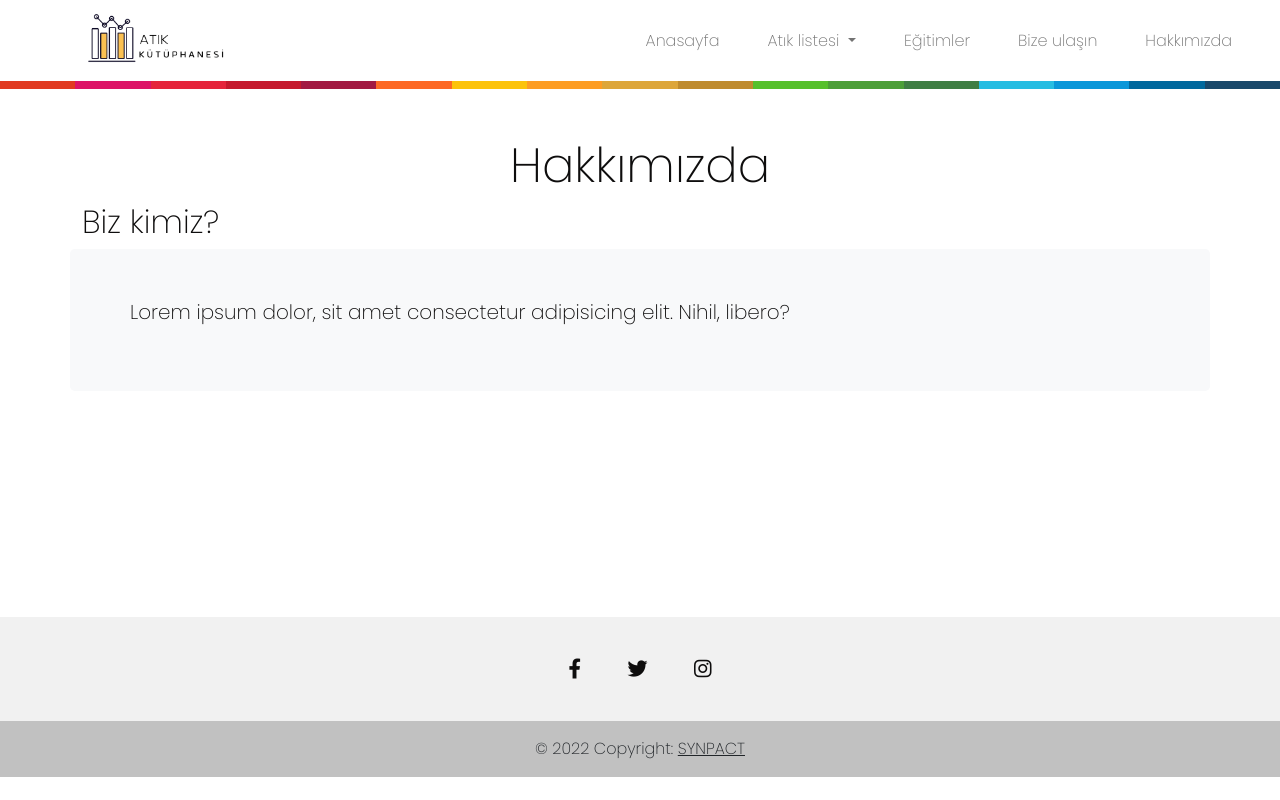
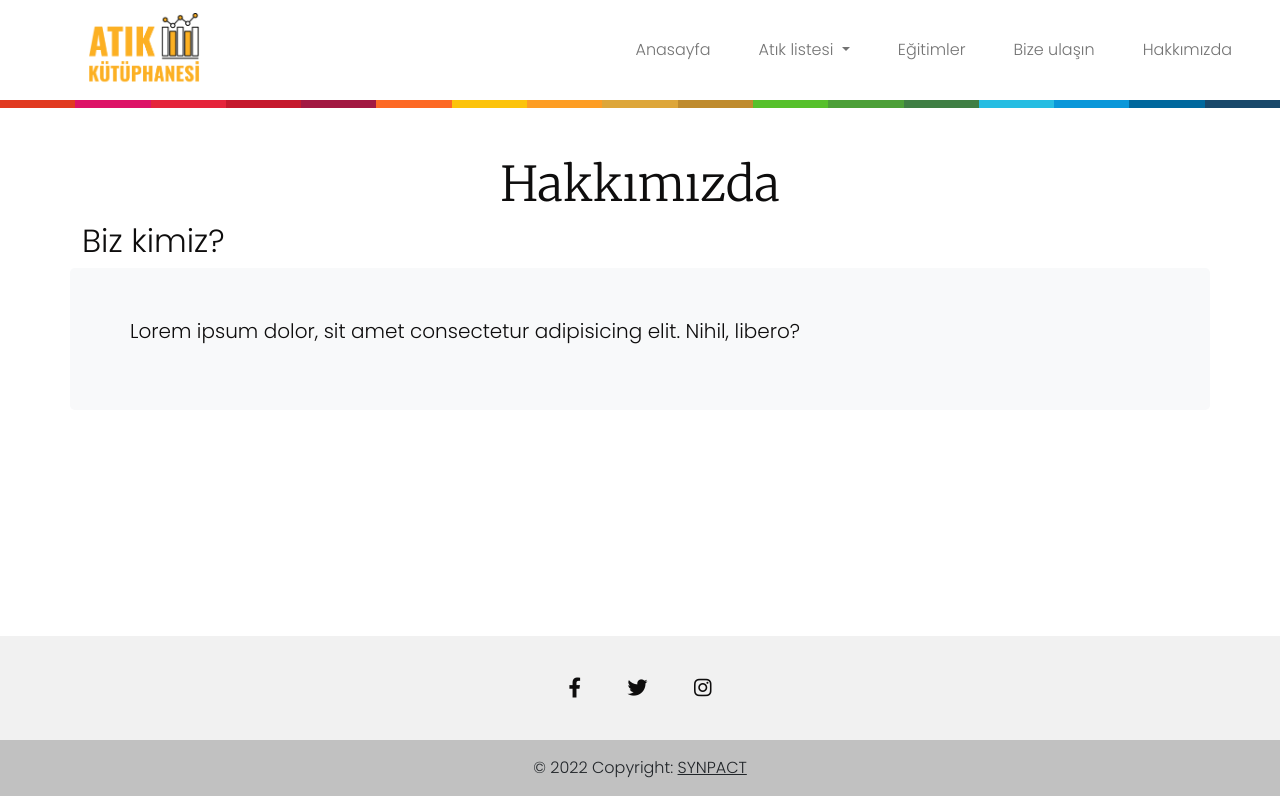
Before and after one commit to huseyin72/atikutuphanesi, a Django app: page /about/ in a window 1280 px wide. Run offline with Django 4.2, Linux system fonts and the light colour scheme; some libraries are stand-ins or nearby versions.

Commit message:
V-24242425

```diff
--- a/atikkutuphanesi/atikkutuphanesi/settings.py
+++ b/atikkutuphanesi/atikkutuphanesi/settings.py
@@ -6,7 +6,7 @@ Generated by 'django-admin startproject' using Django 4.0.2.
 For more information on this file, see
 https://docs.djangoproject.com/en/4.0/topics/settings/
 
-For the full list of settings and their values, see
+For the full list of settings and their values, seef
 https://docs.djangoproject.com/en/4.0/ref/settings/
 """
 
--- a/atikkutuphanesi/kutuphane/map.py
+++ b/atikkutuphanesi/kutuphane/map.py
@@ -51,9 +51,9 @@ class MapObject:
 def viv(name):
 
 
-     df = pd.read_csv("/Users/huseyinozdemir/Desktop/atikutuphanesi/atikkutuphanesi" + name)
+     df = pd.read_csv("../atikkutuphanesi" + name)
      if "Tesis İli " not in df.columns:
-          df = pd.read_csv("/Users/huseyinozdemir/Desktop/atikutuphanesi/atikkutuphanesi" + name)
+          df = pd.read_csv("../atikkutuphanesi" + name)
 
      if "Tesisi İli" in df.columns :
           df=df.rename(columns = {'Tesisi İli':'Tesis İli'})
@@ -117,7 +117,7 @@ def viv(name):
 
      except:
           try:
-               df = df = pd.read_csv("/Users/huseyinozdemir/Desktop/atikutuphanesi/atikkutuphanesi" + name,skiprows=1)
+               df = df = pd.read_csv("../atikkutuphanesi" + name,skiprows=1)
                if "Tesisi İli" in df.columns :
                    df=df.rename(columns = {'Tesisi İli':'Tesis İli'})
 
--- a/atikkutuphanesi/kutuphane/map_.py
+++ b/atikkutuphanesi/kutuphane/map_.py
@@ -27,9 +27,9 @@ class MapObject:
 
 
 def viv(name):
-    df = pd.read_csv("/Users/huseyinozdemir/Desktop/atikutuphanesi/atikkutuphanesi" + name)
+    df = pd.read_csv("../atikkutuphanesi" + name)
     if "Lisans Konuları" not in df.columns:
-        df = pd.read_csv("/Users/huseyinozdemir/Desktop/atikutuphanesi/atikkutuphanesi" + name,skiprows=1)
+        df = pd.read_csv("../atikkutuphanesi" + name,skiprows=1)
     if "Tesisi İli" in df.columns :
         df=df.rename(columns = {'Tesisi İli':'Tesis İli'})
 
--- /dev/null
+++ b/atikkutuphanesi/kutuphane/map_class.py
@@ -0,0 +1,3 @@
+class Map_object:
+    def __init__(self,city_name):
+        pass
--- a/atikkutuphanesi/kutuphane/static/js/drop.js
+++ b/atikkutuphanesi/kutuphane/static/js/drop.js
@@ -585,8 +585,8 @@ var selectId =[
     [[514,515,516,517,518,519,520,521,523,524,525,526,527,528,529,530,531,532,533,534,535,],[536,537]],
     [[538,539,540,541,542,543,544,545],[546,547,548,549,550],[551,552,553,554,555,556],[557,558,559],[560,561,562,563,564,565],[566,567,568],[569,570,571]],
     [[572,573,574,575,576],],
-    [[577,578,579,580,581,582,583,584],[585,568]],
-    [[569,570,571,572,573,574,575,576,577,578,579,580,581,582,583,584,585,586,587,588],[589,590,591,592,593,594,595,596],[597,598,599,600],[601,602,603],[604,605,606,607,608,609],[610,611,612,613,614,615],[616,617,618],[619,620,623,624,625,626,627],[628,629,630,631],[632,633,634,635],[636,637,638,639,640],],
+    [[577,578,579,580,581,582,583,584,999,9999],[585,901]],
+    [[902,903,904,905,906,907,908,909,910,911,912,913,914,915,916,917,918,586,587,588],[589,590,591,592,593,594,595,596],[597,598,599,600],[601,602,603],[604,605,606,607,608,609],[610,611,612,613,614,615],[616,617,618],[619,620,623,624,625,626,627],[628,629,630,631],[632,633,634,635],[636,637,638,639,640],],
     [[641,642,643,644,645],[646,647,648,649],[650,651,652],[653,654,655,656,657,658,659,660,661,662],[663,664,665,666,667,668],[669,670,671,672],[673,674],[675,676,677,678]],
     [[679,680,681,682,683,684,685,686,687],[688,689,690,691,692,693,694]],
     [[695,696,697,698,699,700,701,702,703,704,705,706,707,708,709],[710,711,712,713,714,715,716,717,718,719],[720,721,722,723],[724,725,726,727],[728,729,730,731],[732,733,734,735,736],[737,738],[739,740,741,742,743,744,745,746,747,748,749,750,751],[756,757,758,759,760,761,762],[ 763,764,765,766,767,768],[769,770,771,772,773,774,775,776],[777,778,779,780,781,782,783,784,785,786,787,788],[789,790,791,792,793,794,795,796]],
--- a/atikkutuphanesi/kutuphane/static/main.css
+++ b/atikkutuphanesi/kutuphane/static/main.css
@@ -5,16 +5,19 @@
     text-decoration:none;
     list-style:none;
     color:rgb(14, 13, 13);
-    font-family: 'Poppins', sans-serif;
+
    /*  font-family: 'Open Sans', sans-serif; */
     scroll-behavior: smooth;
+
   /*   overflow-x: hidden; */
 
 
 
 
   }
+  h1, h2, h3, h4, h5, h6 {font-family: 'Merriweather', sans-serif !important;}
 
 body{
   min-width: 100vw;
+  font-family: 'Poppins', sans-serif !important;
 }
--- a/atikkutuphanesi/templates/includes/navbar.html
+++ b/atikkutuphanesi/templates/includes/navbar.html
@@ -32,8 +32,9 @@
     <div class="container-fluid sticky-top" style="background-color:white ;">
         <nav class="navbar navbar-expand-lg navbar-light ">
             <div class="container-fluid">
-                <img class="logopng navbar-brand" src="{%static 'imgs/logoguncel4.png'%}" alt="" srcset=""
-                    style="margin-left:4rem; width:8.5rem; height: auto;">
+            {% comment %} logoguncel4.png {% endcomment %}
+                <img class="logopng navbar-brand" src="{%static 'imgs/yatay_renkli.png'%}" alt="" srcset=""
+                    style="margin-left:4rem; width:7rem; height: auto;">
                 <button class="navbar-toggler" type="button" data-bs-toggle="collapse" data-bs-target="#navbarNav"
                     aria-controls="navbarNav" aria-expanded="false" aria-label="Toggle navigation">
                     <span class="navbar-toggler-icon"></span>
@@ -65,9 +66,9 @@
                                 <li><a class="dropdown-item p-2"
                                         href="https://www.atikkutuphanesi.com/atiklist/tehlikeliatik">Tehlikeli atık</a>
                                 </li>
-                                <li><a class="dropdown-item p-2"
+{% comment %}                                 <li><a class="dropdown-item p-2"
                                         href="https://www.atikkutuphanesi.com/atiklist/biyobozunuratik">Biyobozunur
-                                        atık</a></li>
+                                        atık</a></li> {% endcomment %}
                                 <li><a class="dropdown-item p-2"
                                         href="https://www.atikkutuphanesi.com/atiklist/bitkiselatik">Bitkisel atık
                                         yağ</a></li>
@@ -79,11 +80,9 @@
                                 <li><a class="dropdown-item p-2"
                                         href="https://www.atikkutuphanesi.com/atiklist/madenatik">Maden atıkları</a>
                                 </li>
-                                <li><a class="dropdown-item p-2"
-                                        href="https://www.atikkutuphanesi.com/atiklist/hafriyat">Hafriyat toprağı</a>
                                 </li>
                                 <li><a class="dropdown-item p-2"
-                                        href="https://www.atikkutuphanesi.com/atiklist/insaat">İnşaat ve yıkıntı
+                                        href="https://www.atikkutuphanesi.com/atiklist/insaat">Hafriyat toprağı, inşaat ve yıkıntı
                                         atıkları</a></li>
 
 
--- a/atikkutuphanesi/templates/layout.html
+++ b/atikkutuphanesi/templates/layout.html
@@ -6,6 +6,12 @@
     <meta http-equiv="X-UA-Compatible" content="IE=edge">
     <meta name="viewport" content="width=device-width, initial-scale=1.0">
     <link href="https://cdn.jsdelivr.net/npm/bootstrap@5.1.3/dist/css/bootstrap.min.css" rel="stylesheet" integrity="sha384-1BmE4kWBq78iYhFldvKuhfTAU6auU8tT94WrHftjDbrCEXSU1oBoqyl2QvZ6jIW3" crossorigin="anonymous">
+    <link rel="preconnect" href="https://fonts.googleapis.com">
+<link rel="preconnect" href="https://fonts.gstatic.com" crossorigin>
+<link rel="preconnect" href="https://fonts.googleapis.com">
+<link rel="preconnect" href="https://fonts.gstatic.com" crossorigin>
+<link rel="preconnect" href="https://fonts.googleapis.com"><link rel="preconnect" href="https://fonts.gstatic.com" crossorigin><link href="https://fonts.googleapis.com/css2?family=Lora:wght@500&family=Merriweather:wght@300&family=Oswald:wght@700&family=Poppins:wght@300&family=Raleway:wght@500&display=swap" rel="stylesheet">
+<link rel="stylesheet" href="https://cdnjs.cloudflare.com/ajax/libs/font-awesome/6.2.1/css/all.min.css" integrity="sha512-MV7K8+y+gLIBoVD59lQIYicR65iaqukzvf/nwasF0nqhPay5w/9lJmVM2hMDcnK1OnMGCdVK+iQrJ7lzPJQd1w==" crossorigin="anonymous" referrerpolicy="no-referrer" />
     <title>Atık Kütüphanesi</title>
     {% load static %}
     <link rel="stylesheet" href="{% static 'main.css' %}">
```
Also changed, not shown: atikkutuphanesi/db.sqlite3, atikkutuphanesi/kutuphane/static/imgs/yatay_renkli.png (added), 1 other file.
